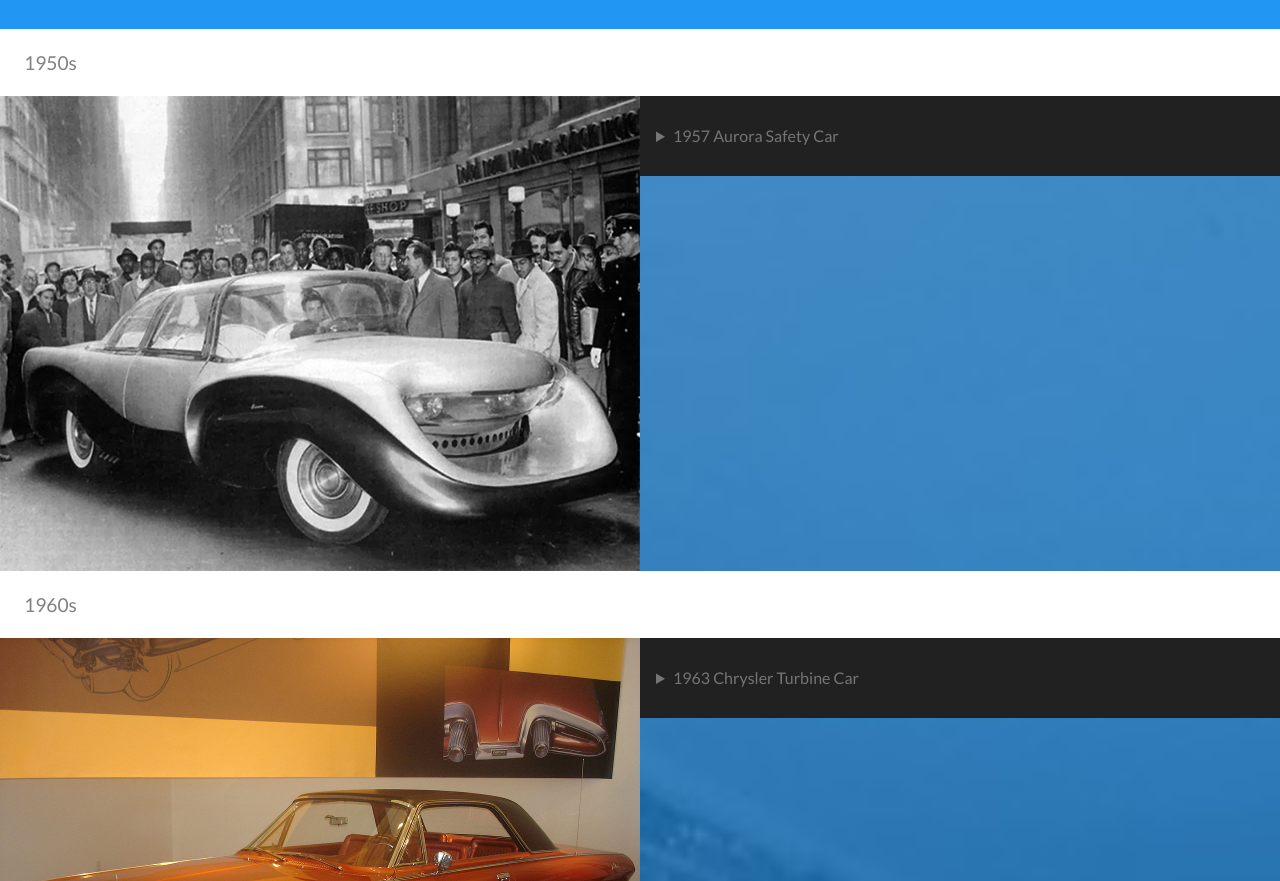
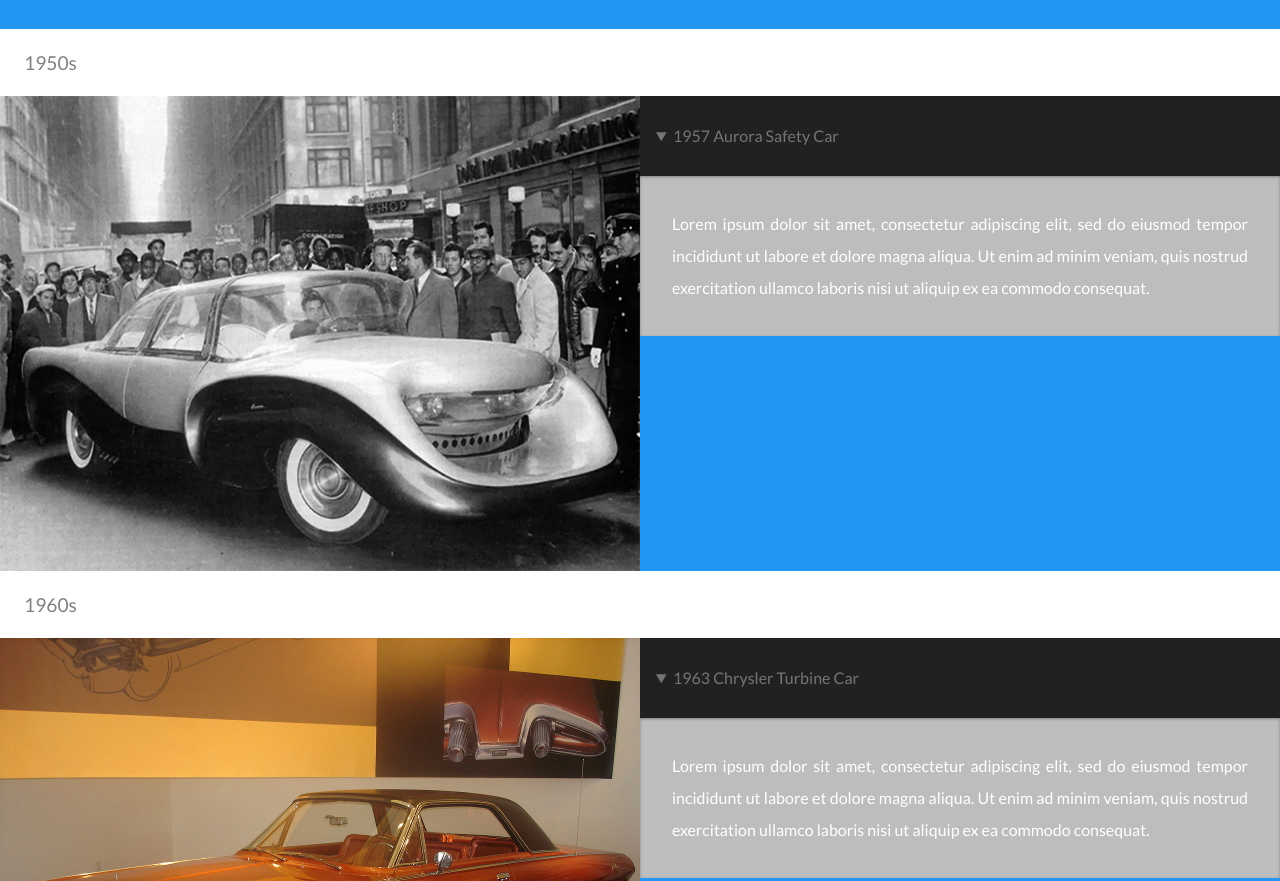
Before and after one commit to LessThanEqual/CTEC3905, a plain HTML site: page index.html in a window 1280 px wide. Shown: the part 1495-2376 px from the top of the page. Drawn offline with Linux system fonts and the light colour scheme.

Commit message:
added new JS function

```diff
--- a/assets/css/style.css
+++ b/assets/css/style.css
@@ -173,10 +173,11 @@ footer {
 	}
 
 #gallery {
-	background: url(../images/interests.jpg);
+	/*background: url(../images/interests.jpg);
 	background-size: cover;
 	background-repeat: no-repeat;
-	background-position: 50%;
+	background-position: 50%;*/
+	background: #2196F3;
 }
 
 #reason {
--- a/assets/js/opendetails.js
+++ b/assets/js/opendetails.js
@@ -1,3 +1,9 @@
-function openArticle{
+if (window.innerWidth > 768) {
+	var descriptions = document.getElementsByTagName('details');
+
+	for (i = 0; i < descriptions.length; i++) {
+		alert(descriptions[i]);
+        descriptions[i].setAttribute("open");
+    }
 
 }
--- a/index.html
+++ b/index.html
@@ -282,6 +282,8 @@
 
 <script type="text/javascript" src="assets/js/gallery.js"></script>
 
+<script type="text/javascript" src="assets/js/opendetails.js"></script>
+
   </body>
 
 </html>
```
Lines whose indentation alone changed are shown as unchanged.
